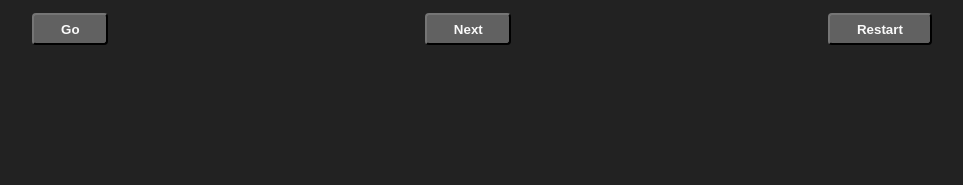
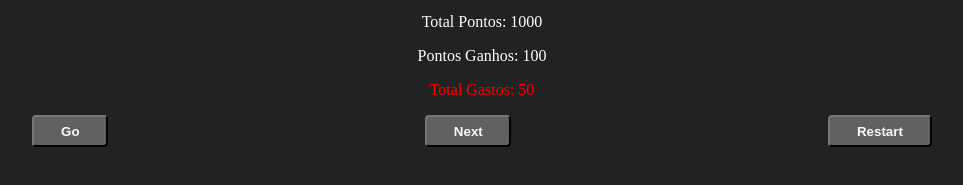
Before and after one commit to luisfscoelho/wumpus, a website: page index.html in a window 1280 px wide. Shown: the part 503-688 px from the top of the page, without its empty margins (158-1121 px from the left). Drawn offline with Linux system fonts and the light colour scheme.

Commit message:
luis bravo

```diff
--- a/index.html
+++ b/index.html
@@ -26,6 +26,12 @@
       <div class="grid-item">15</div>
       <div class="grid-item">16</div>
     </div>
+      <div>
+        <p> Total Pontos:   1000 </p>
+        <p> Pontos Ganhos:   100 </p>
+        <p class="font"> Total Gastos:     50 </p>
+
+      </div>
 
     <section id="btn-section" class="btn-box">
       <button id="btnGo" class="btn">Go</button>
--- a/main.css
+++ b/main.css
@@ -37,6 +37,10 @@ body {
   font-weight: bolder;
 }
 
+.font{
+    color: red;
+}
+
 .btn:hover {
   background-color: #111;
 }
```
